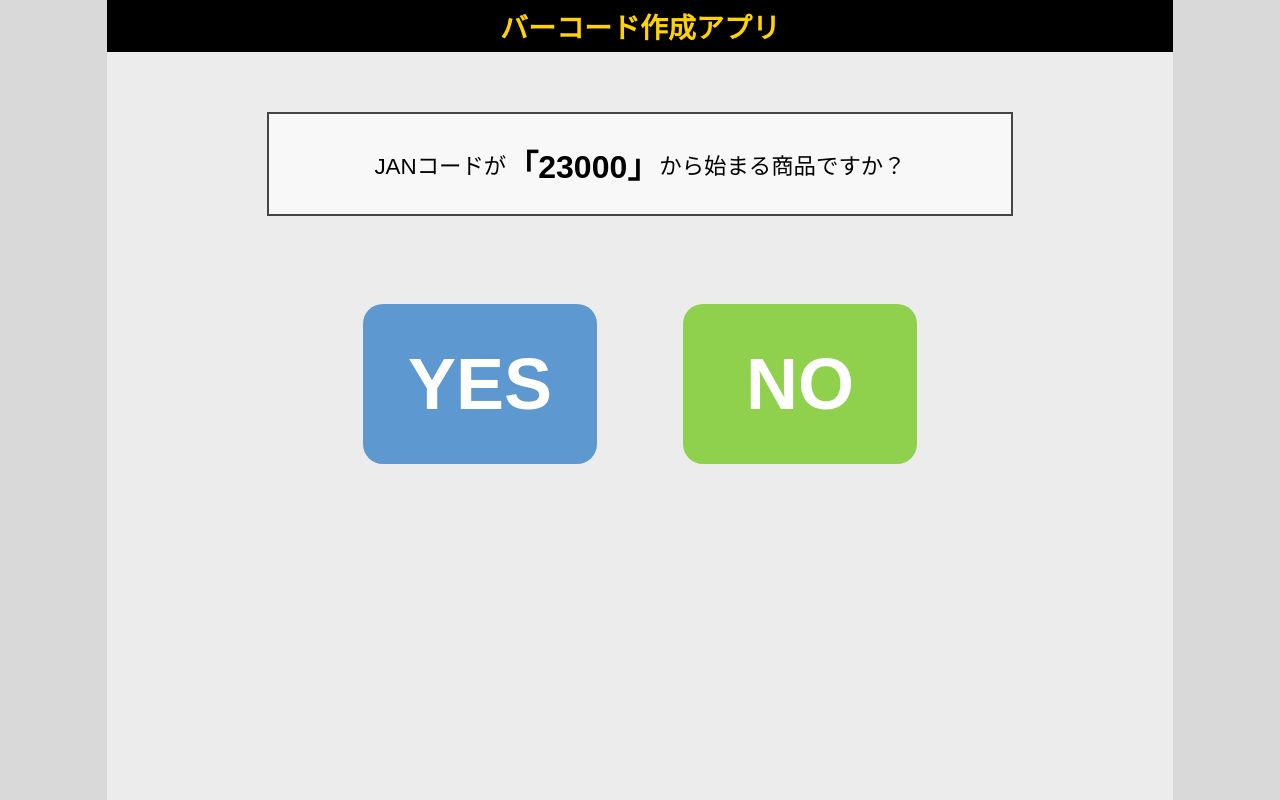
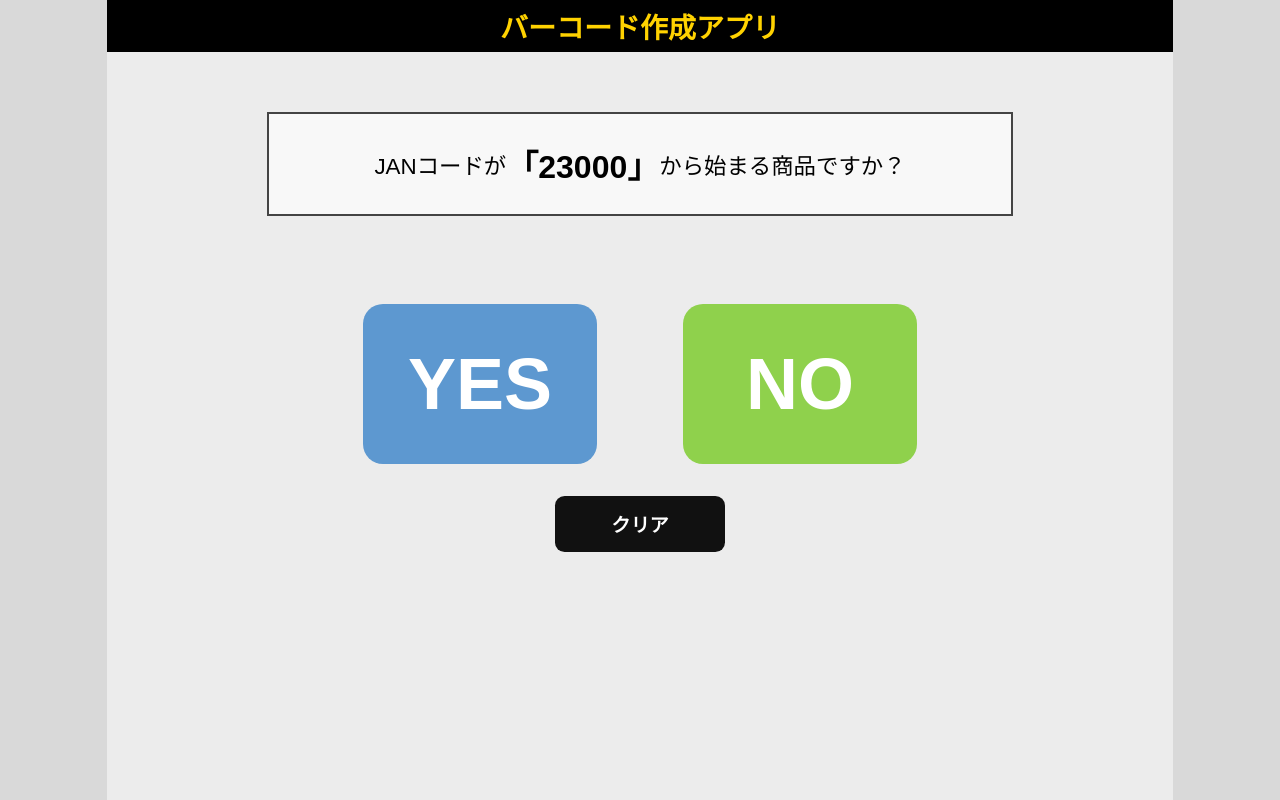
Before and after one commit to shishigaya-wkm-app/eos-label-app, a Next.js app: page / in a window 1280 px wide. Built offline with nearby package versions, Linux system fonts and the light colour scheme.

Commit message:
add clear button

```diff
--- a/app/page.module.css
+++ b/app/page.module.css
@@ -79,6 +79,11 @@
   font-weight: bold;
   color: white;
   cursor: pointer;
+
+  display: flex;
+  align-items: center;
+  justify-content: center;
+  text-align: center;
 }
 
 .yesButton {
@@ -91,6 +96,25 @@
   left: 54%;
   top: 38%;
   background: #8fd14c;
+}
+
+.clearButton {
+  position: absolute;
+  left: 42%;
+  top: 62%;
+  width: 16%;
+  height: 7%;
+  border: none;
+  border-radius: 1.2cqh;
+  background: #111;
+  color: white;
+  font-size: 2.4cqh;
+  font-weight: bold;
+  cursor: pointer;
+
+  display: flex;
+  align-items: center;
+  justify-content: center;
 }
 
 .guideTextYes,
--- a/app/page.tsx
+++ b/app/page.tsx
@@ -160,6 +160,19 @@ export default function Home() {
     setScreen("print");
   }
 
+function clearAllInputs() {
+  setYesEos5("");
+  setYesEos2("");
+  setYesPrice("");
+
+  setNoJan("");
+  setNoEos5("");
+  setNoEos2("");
+  setNoPrice("");
+
+  setPrintSource(null);
+}
+
   return (
     <main className={styles.app}>
       {screen === "top" && (
@@ -177,6 +190,10 @@ export default function Home() {
           <button className={styles.noButton} onClick={() => setScreen("no")}>
             NO
           </button>
+
+          <button className={styles.clearButton} onClick={clearAllInputs}>
+  クリア
+</button>
         </section>
       )}
 
```
